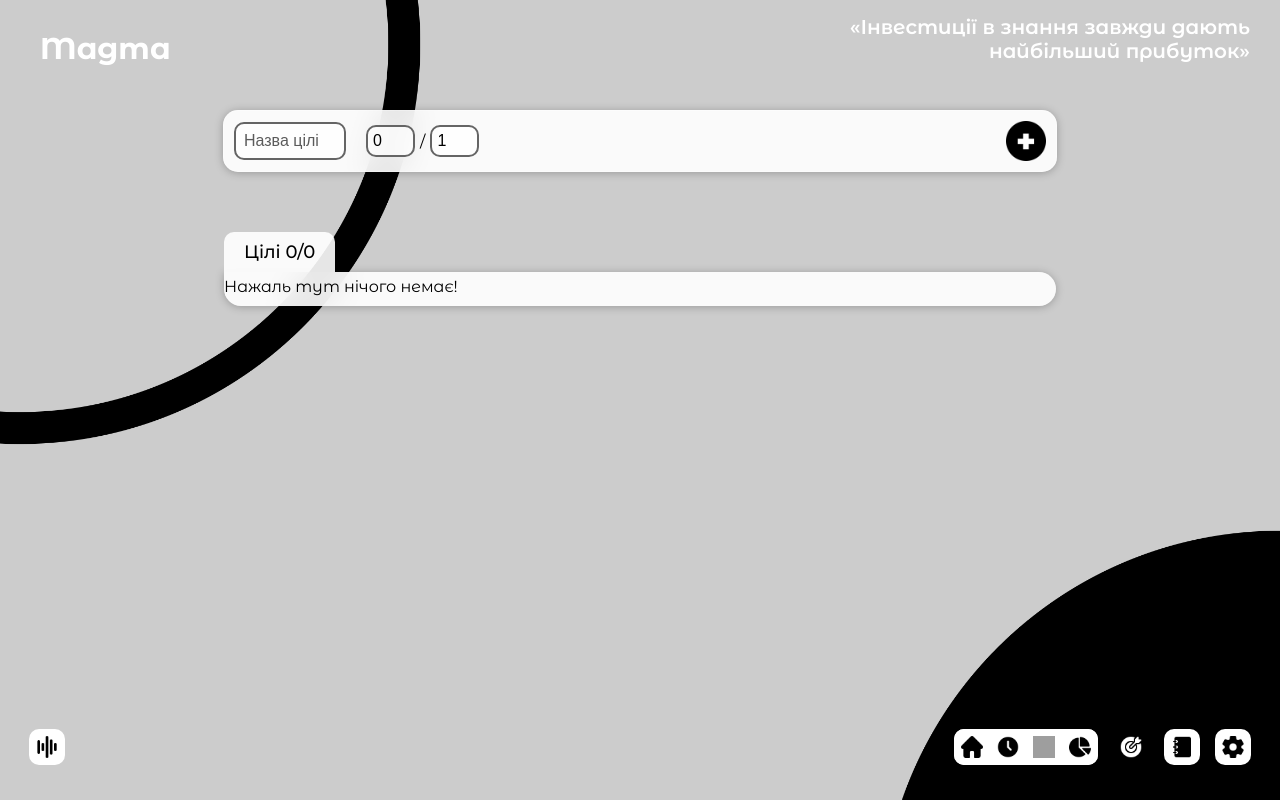
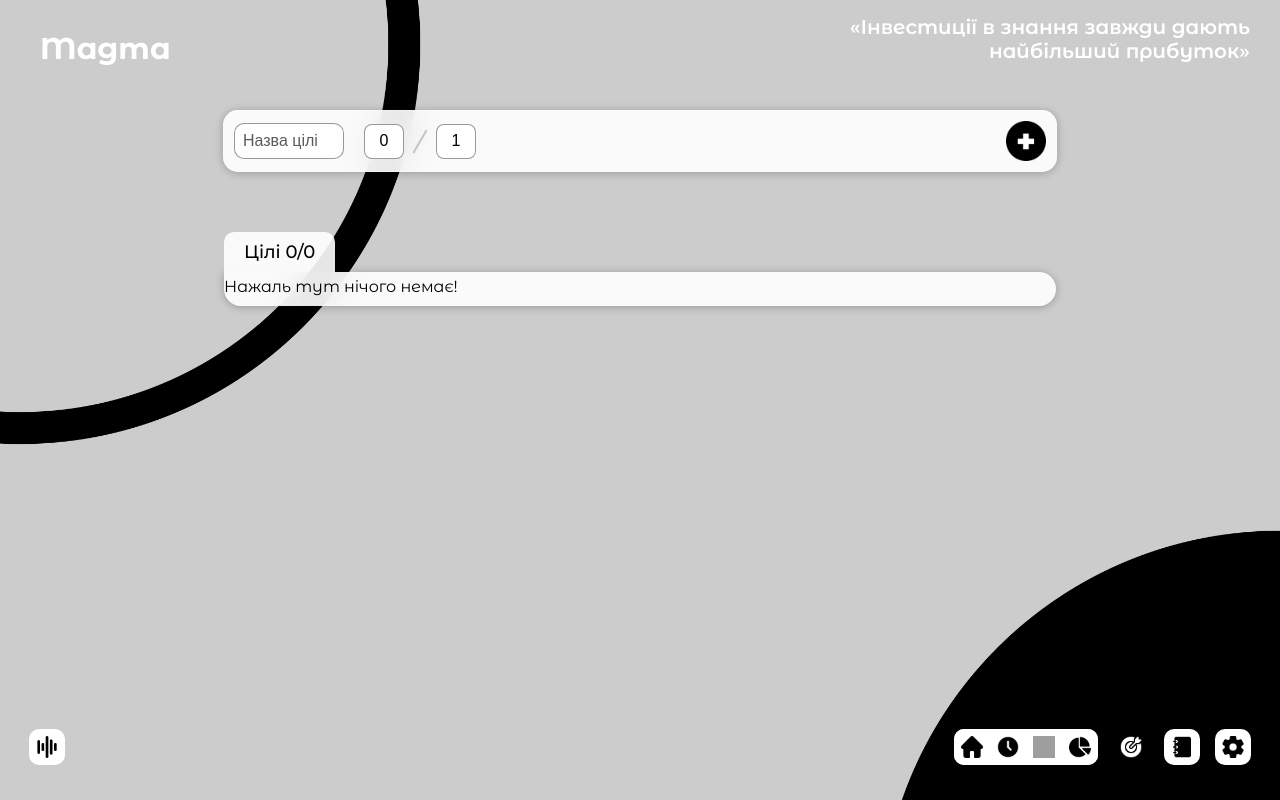
Before and after one commit to adattoweb/magma, a React (Vite) app: page /magma/goals in a window 1280 px wide. Built offline with nearby package versions, Linux system fonts and the light colour scheme; grey boxes are pictures that could not be loaded.

Commit message:
improved design

```diff
--- a/src/pages/Goals/Goals.css
+++ b/src/pages/Goals/Goals.css
@@ -1,25 +1,47 @@
 .goals__limit{
     display: flex;
-    gap: 5px;
+    gap: 15px;
     align-items: center;
 }
-.goals__add .trackers__info input{
-    width: 100px;
+.gdevider{
+    height: 25px;
+    border: 1px solid rgba(0,0,0,0.2);
+    border-radius: 5px;
+    transform: rotate(30deg)
 }
-.goals__add .goals__limit input{
-    width: 50px;
-    padding: 5px 0px 5px 5px;
+.wrapper.dark .gdevider{
+    border: 1px solid rgba(255,255,255,0.2);
+}
+.goals__add .tstart__input{
+    width: 300px;
+}
+.gstart__input, .goals__input input{
+    width: 35px;
+    height: 35px;
+    padding: 5px 0px 5px 0px;
+    box-sizing: border-box;
+    font-size: 16px;
+    border: 1px solid rgba(0,0,0,0.4);
+    text-align: center;
+    border-radius: 8px;
+    font-weight: 500;
+    transition: none;
+}
+.wrapper.dark .gstart__input,.wrapper.dark .goals__input input{
+    border: 1px solid rgba(255,255,255,0.8);
+}
+.gstart__input:focus, .goals__input input:focus, .goals__input input:hover{
+    border: 1px solid #000;
+    outline: none;
+}
+.wrapper.dark .gstart__input:focus,.wrapper.dark .goals__input input:focus,.wrapper.dark .goals__input input:hover{
+    border: 1px solid #fff;
+    outline: none;
 }
 .goals__input{
     display: flex;
-    gap: 5px;
+    gap: 15px;
     align-items: center;
-}
-.goals__input input{
-    width: 50px;
-}
-.gitem .titem__info{
-    gap: 40px;
 }
 .gitem{
     padding: 12px 20px;
@@ -27,6 +49,41 @@
 .glist .tlist__header{
     height: 40px;
     top: -40px;
+}
+.glist .titem:first-child{
+    border: none;
+}
+.glist .titem__circle{
+    border-radius: 100px;
+    width: 25px;
+    height: 25px;
+    border: 2px solid #000;
+    display: flex;
+    justify-content: center;
+    align-items: center;
+}
+.wrapper.dark .glist .titem__circle{
+    border: 2px solid #fff;
+}
+.glist .titem__circle p{
+    font-size: 18px;
+    font-weight: 600;
+}
+.gitem .titem__info{
+    display: flex;
+    justify-content: end;
+    gap: 30px;
+}
+.titem__time img{
+    width: 30px;
+    height: 30px;
+    cursor: pointer;
+}
+.wrapper.dark .titem__time img{
+    filter: invert(1)
+}
+.movedown{
+    transform: rotate(180deg)
 }
 @media screen and (max-width: 840px) {
     .goals__add .trackers__info{
--- a/src/pages/Goals/components/GoalsItem.jsx
+++ b/src/pages/Goals/components/GoalsItem.jsx
@@ -21,7 +21,7 @@ export default function GoalsItem({ startName, index, localIndex, startMin, star
     return (
         <div className="titem tierlist gitem">
             <div className="titem__edit">
-                <div className="titem__circle">{+index}</div>
+                <div className="titem__circle"><p>{+index}</p></div>
                 <input type="text" value={name} onChange={(e) => {
                     setName(e.target.value);
                     editProperty(e.target.value, 0, localList, index, name);
@@ -31,7 +31,7 @@ export default function GoalsItem({ startName, index, localIndex, startMin, star
                         setMin(e.target.value);
                         editProperty(e.target.value, 2, localList, index, name);
                     }} />
-                    <p>/</p>
+                    <hr className="gdevider"/>
                     <input type="number" value={max} onChange={(e) => {
                         setMax(e.target.value);
                         editProperty(e.target.value, 3, localList, index, name);
--- a/src/pages/Goals/components/GoalsStart.jsx
+++ b/src/pages/Goals/components/GoalsStart.jsx
@@ -19,16 +19,15 @@ export default function TrackerStart({ update }) {
     return (
         <div className="goals__add trackers__add project__add newblock">
             <div className="trackers__info">
-                <input type="text" placeholder={isEn ? "Goal Name" : "Назва цілі"} value={name} onChange={(e) => setName(e.target.value)} />
+                <input type="text" className="tstart__input" placeholder={isEn ? "Goal Name" : "Назва цілі"} value={name} onChange={(e) => setName(e.target.value)} />
                 <div className="goals__limit">
-                    <input type="number" value={min} onChange={(e) => setMin(e.target.value)}/>
-                    <p>/</p>
-                    <input type="number" value={max} onChange={(e) => setMax(e.target.value)}/>
+                    <input className="gstart__input" type="number" value={min} onChange={(e) => setMin(e.target.value)}/>
+                    <hr className="gdevider"/>
+                    <input className="gstart__input" type="number" value={max} onChange={(e) => setMax(e.target.value)}/>
                 </div>
             </div>
             <div className="trackers__start">
-                <img draggable={false} src={start} alt={isEn ? "Start" : "Почати"} onClick={onClick}
-                />
+                <img draggable={false} src={start} alt={isEn ? "Start" : "Почати"} onClick={onClick}/>
             </div>
         </div>
     );
--- a/src/pages/Notebook/Projects.css
+++ b/src/pages/Notebook/Projects.css
@@ -19,9 +19,6 @@
 .wrapper.dark .tblock__miniheader input{
     background: none;
     color: #fff;
-}
-.titem__edit input:hover, .tblock__miniheader input:hover{
-    outline: 2px solid #000;
 }
 .pblock__menu{
     display: flex;
--- a/src/pages/Trackers/Trackers.css
+++ b/src/pages/Trackers/Trackers.css
@@ -17,14 +17,17 @@
     align-items: center;
     gap: 20px;
 }
-.trackers__info input{
+.tstart__input{
     width: 450px;
     padding: 8px 0px 8px 8px;
     font-size: 16px;
     font-weight: 500;
     border-radius: 10px;
-    border: 2px #656565 solid;
+    border: 1px solid rgba(0,0,0,0.4);
     background-color: rgba(255,255,255,0.7);
+}
+.tstart__input:focus{
+    border: 1px #000000 solid;
 }
 .trackers__info input::placeholder{
     color: #5b5b5b !important;
@@ -37,9 +40,6 @@
     min-width: 80px;
     max-width: 160px;
     font-size: 16px;
-}
-.trackers__info input:focus{
-    border: 2px #000000 solid;
 }
 .wrapper.dark .trackers__info input{
     background: none;
@@ -182,12 +182,18 @@
     border-radius: 5px;
     border: none;
     max-width: 250px;
-    outline: 2px solid #ffffff00;
+    outline: 1px solid transparent;
     transition: 0.3s ease all;
     background: rgba(255,255,255,0.0)
 }
-.titem__edit input:hover{
-    outline: 2px solid #000;
+.titem__edit input:hover, .tblock__miniheader input:hover{
+    outline: 1px solid rgba(0,0,0,0.3);
+}
+.titem__edit input:focus, .tblock__miniheader input:focus{
+    outline: 1px solid rgba(0,0,0,0.7);
+}
+.wrapper.dark .titem__edit input:focus, .wrapper.dark .tblock__miniheader input:focus{
+    outline: 1px solid #fff;
 }
 .wrapper.dark .titem__edit input, .wrapper.dark .tblock_miniheader input{
     background: none;
@@ -195,7 +201,7 @@
     color: #fff;
 }
 .wrapper.dark .titem__edit input:hover, .wrapper.dark .tblock__miniheader input:hover{
-    outline: 2px solid #fff;
+    outline: 1px solid #fff;
 }
 .titem__info{
     display: flex;
@@ -214,7 +220,7 @@
     padding: 3px;
     border-radius: 2px;
     border: none;
-    outline: 2px solid #ffffff00;
+    outline: 1px solid transparent;
     transition: 0.3s ease all;
     text-align: center;
     background: rgba(255,255,255,0);
@@ -224,10 +230,13 @@
     color: #fff;
 }
 .wrapper.dark .titem__time input:hover{
-    outline: 2px solid #fff;
+    outline: 1px solid #fff;
 }
 .titem__time input:hover{
-    outline: 2px solid #000;
+    outline: 1px solid rgba(0,0,0,0.3);
+}
+.titem__time input:focus{
+    outline: 1px solid rgba(0,0,0,0.7);
 }
 .titem__delete{
     display: flex;
--- a/src/pages/Trackers/components/TrackerStart/TrackerStart.jsx
+++ b/src/pages/Trackers/components/TrackerStart/TrackerStart.jsx
@@ -20,7 +20,7 @@ export default function TrackerStart({ changeAdd }) {
     return (
         <div className="trackers__add newblock">
             <div className="trackers__info">
-                <input type="text" placeholder={isEn ? "What are you doing right now?" : "Чим Ви зараз займаєтесь?"} onChange={(e) => changeName(e)} value={name} />
+                <input type="text" className="tstart__input" placeholder={isEn ? "What are you doing right now?" : "Чим Ви зараз займаєтесь?"} onChange={(e) => changeName(e)} value={name} />
                 <Dropdown changeProject={changeProject}/>
             </div>
             <Start time={time} setTime={setTime} name={name} changeAdd={changeAdd} project={project}/>
```
